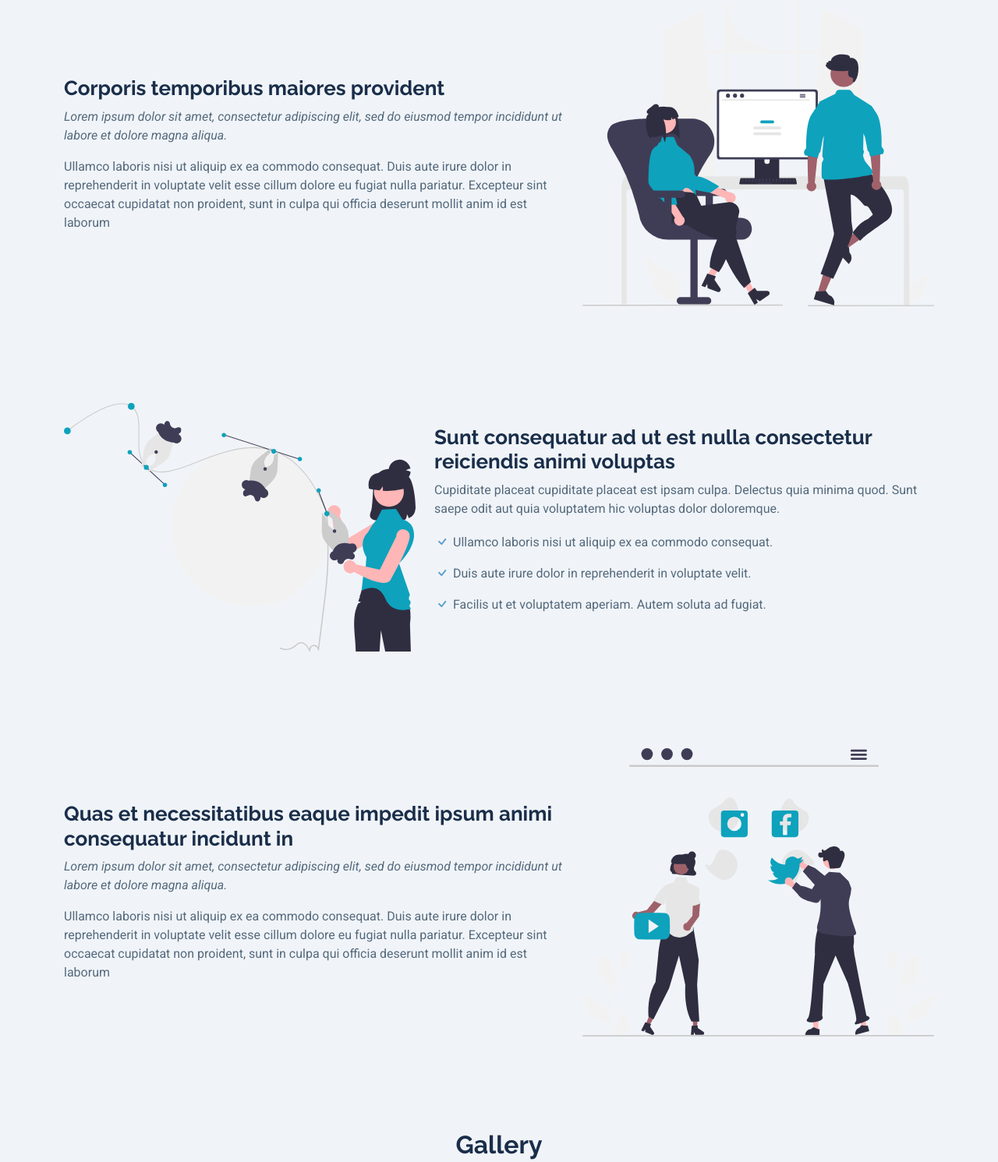
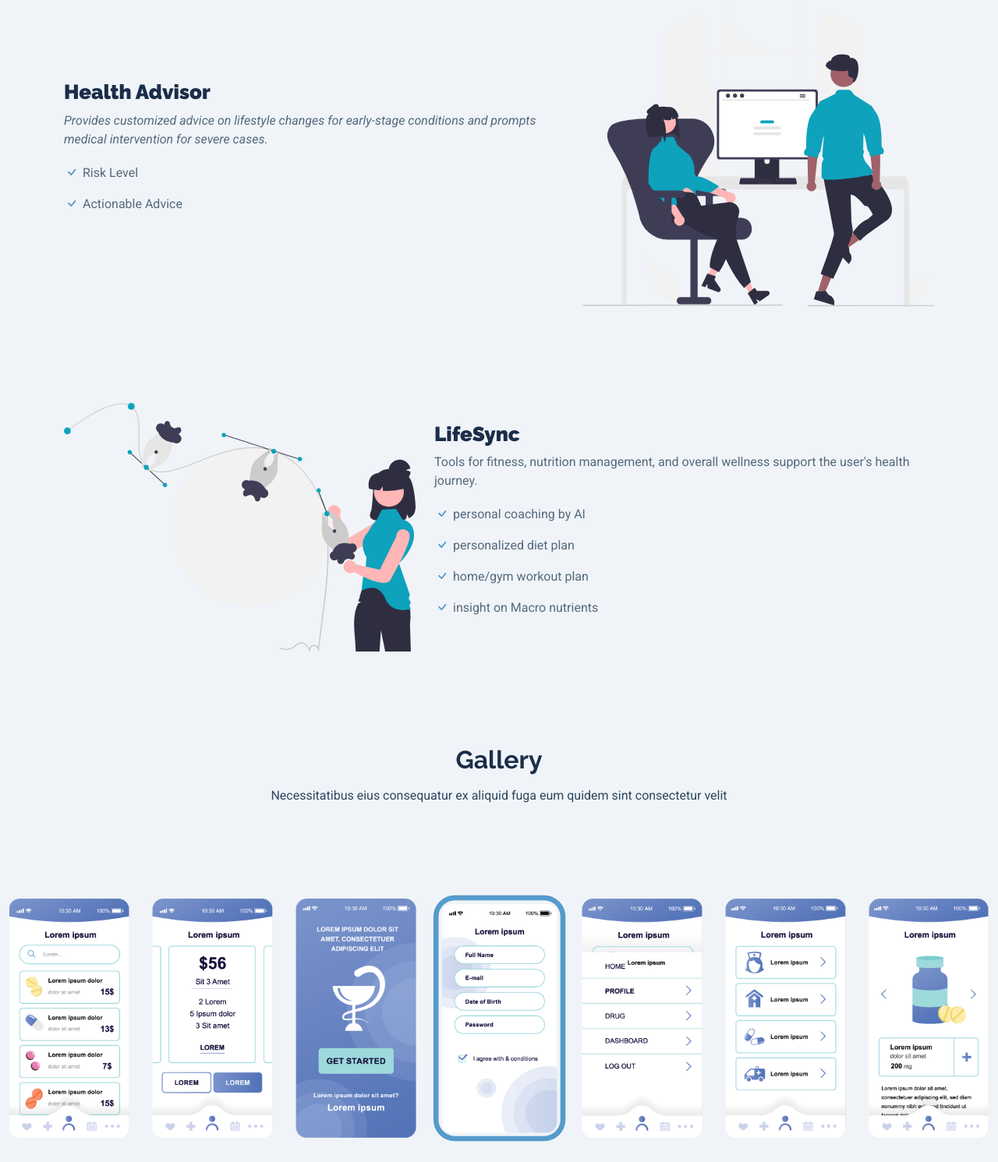
Before and after one commit to HiengDara/SokPheap, a plain HTML site: page SokPheap/index.html in a window 1280 px wide. Shown: the part 4532-6023 px from the top of the page at 78% size. Drawn offline with Linux system fonts and the light colour scheme.

Commit message:
Updated the about us page and added new features

```diff
--- a/SokPheap/index.html
+++ b/SokPheap/index.html
@@ -307,17 +307,14 @@
             <img src="assets/img/symptom_detection.png" class="img-fluid" alt="">
           </div>
           <div class="col-md-7" data-aos="fade-up" data-aos-delay="100">
-            <h3>Voluptatem dignissimos provident quasi corporis voluptates sit assumenda.</h3>
+            <h3><strong>Symptom Detection</strong></h3>
             <p class="fst-italic">
-              Lorem ipsum dolor sit amet, consectetur adipiscing elit, sed do eiusmod tempor incididunt ut labore et
-              dolore
-              magna aliqua.
+              AI analyzes data to identify potential health issues early.
             </p>
             <ul>
-              <li><i class="bi bi-check"></i><span> Ullamco laboris nisi ut aliquip ex ea commodo consequat.</span></li>
-              <li><i class="bi bi-check"></i> <span>Duis aute irure dolor in reprehenderit in voluptate velit.</span>
-              </li>
-              <li><i class="bi bi-check"></i> <span>Ullam est qui quos consequatur eos accusamus.</span></li>
+              <li><i class="bi bi-check"></i><span> Physiological Parameters</span></li>
+              <li><i class="bi bi-check"></i> <span>Self-Reported Symptoms</span></li>
+              <li><i class="bi bi-check"></i> <span>Lifestyle Factors</span></li>
             </ul>
           </div>
         </div><!-- Features Item -->
@@ -327,18 +324,15 @@
             <img src="assets/img/features-2.svg" class="img-fluid" alt="">
           </div>
           <div class="col-md-7 order-2 order-md-1" data-aos="fade-up" data-aos-delay="200">
-            <h3>Corporis temporibus maiores provident</h3>
+            <h3><strong>Health Advisor</strong></h3>
             <p class="fst-italic">
-              Lorem ipsum dolor sit amet, consectetur adipiscing elit, sed do eiusmod tempor incididunt ut labore et
-              dolore
-              magna aliqua.
+              Provides customized advice on lifestyle changes for early-stage conditions and prompts medical
+              intervention for severe cases.
             </p>
-            <p>
-              Ullamco laboris nisi ut aliquip ex ea commodo consequat. Duis aute irure dolor in reprehenderit in
-              voluptate
-              velit esse cillum dolore eu fugiat nulla pariatur. Excepteur sint occaecat cupidatat non proident, sunt in
-              culpa qui officia deserunt mollit anim id est laborum
-            </p>
+            <ul>
+              <li><i class="bi bi-check"></i><span> Risk Level</span></li>
+              <li><i class="bi bi-check"></i> <span>Actionable Advice</span></li>
+            </ul>
           </div>
         </div><!-- Features Item -->
 
@@ -347,36 +341,16 @@
             <img src="assets/img/features-3.svg" class="img-fluid" alt="">
           </div>
           <div class="col-md-7" data-aos="fade-up">
-            <h3>Sunt consequatur ad ut est nulla consectetur reiciendis animi voluptas</h3>
-            <p>Cupiditate placeat cupiditate placeat est ipsam culpa. Delectus quia minima quod. Sunt saepe odit aut
-              quia voluptatem hic voluptas dolor doloremque.</p>
+            <h3><strong>LifeSync</strong></h3>
+            <p>
+              Tools for fitness, nutrition management, and overall wellness support the user's health journey.
+            </p>
             <ul>
-              <li><i class="bi bi-check"></i> <span>Ullamco laboris nisi ut aliquip ex ea commodo consequat.</span></li>
-              <li><i class="bi bi-check"></i><span> Duis aute irure dolor in reprehenderit in voluptate velit.</span>
-              </li>
-              <li><i class="bi bi-check"></i> <span>Facilis ut et voluptatem aperiam. Autem soluta ad fugiat</span>.
-              </li>
+              <li><i class="bi bi-check"></i> <span>personal coaching by AI</span></li>
+              <li><i class="bi bi-check"></i><span> personalized diet plan </span></li>
+              <li><i class="bi bi-check"></i> <span>home/gym workout plan </span></li>
+              <li><i class="bi bi-check"></i> <span>insight on Macro nutrients  </span></li>
             </ul>
-          </div>
-        </div><!-- Features Item -->
-
-        <div class="row gy-4 align-items-center features-item">
-          <div class="col-md-5 order-1 order-md-2 d-flex align-items-center" data-aos="zoom-out">
-            <img src="assets/img/features-4.svg" class="img-fluid" alt="">
-          </div>
-          <div class="col-md-7 order-2 order-md-1" data-aos="fade-up">
-            <h3>Quas et necessitatibus eaque impedit ipsum animi consequatur incidunt in</h3>
-            <p class="fst-italic">
-              Lorem ipsum dolor sit amet, consectetur adipiscing elit, sed do eiusmod tempor incididunt ut labore et
-              dolore
-              magna aliqua.
-            </p>
-            <p>
-              Ullamco laboris nisi ut aliquip ex ea commodo consequat. Duis aute irure dolor in reprehenderit in
-              voluptate
-              velit esse cillum dolore eu fugiat nulla pariatur. Excepteur sint occaecat cupidatat non proident, sunt in
-              culpa qui officia deserunt mollit anim id est laborum
-            </p>
           </div>
         </div><!-- Features Item -->
 
```
